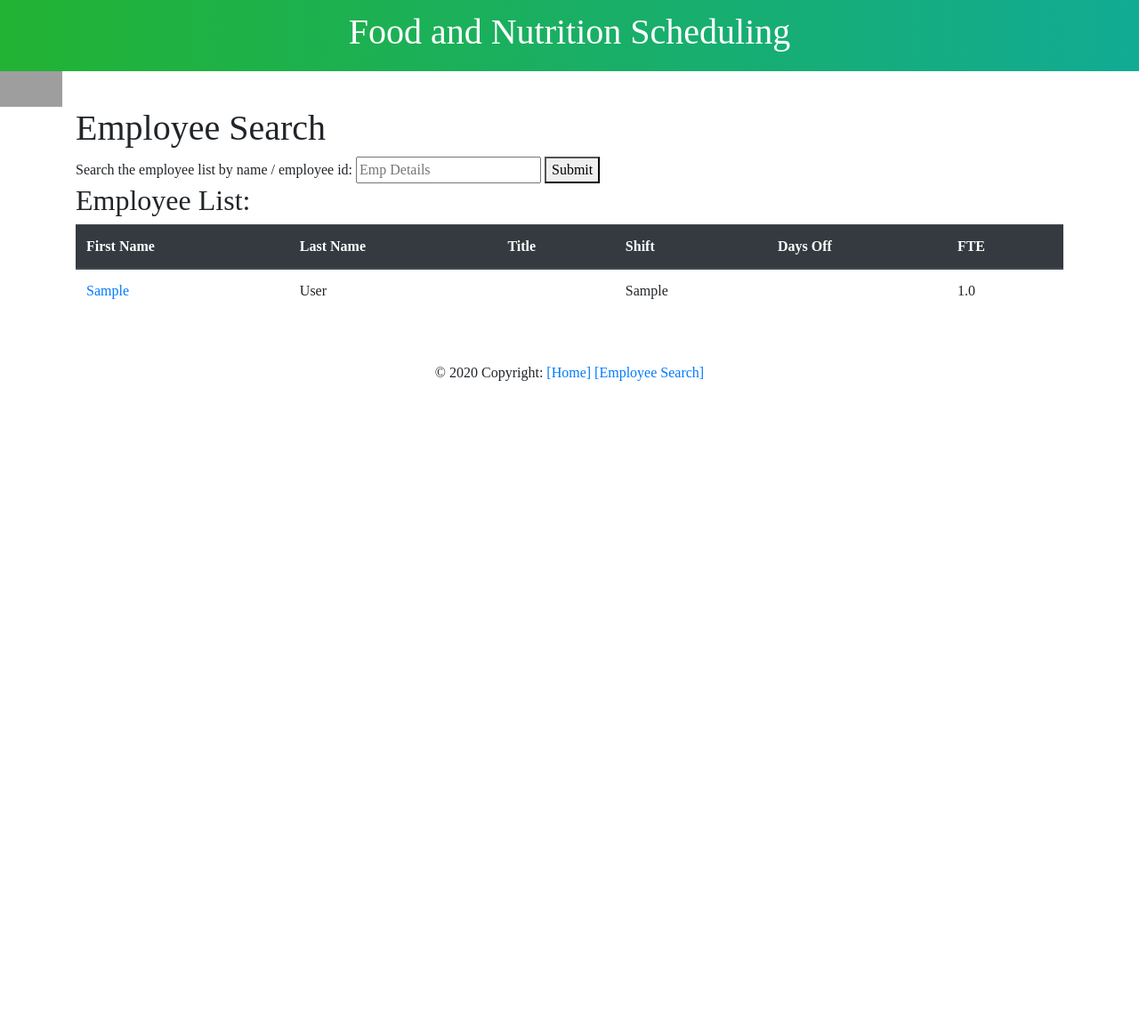
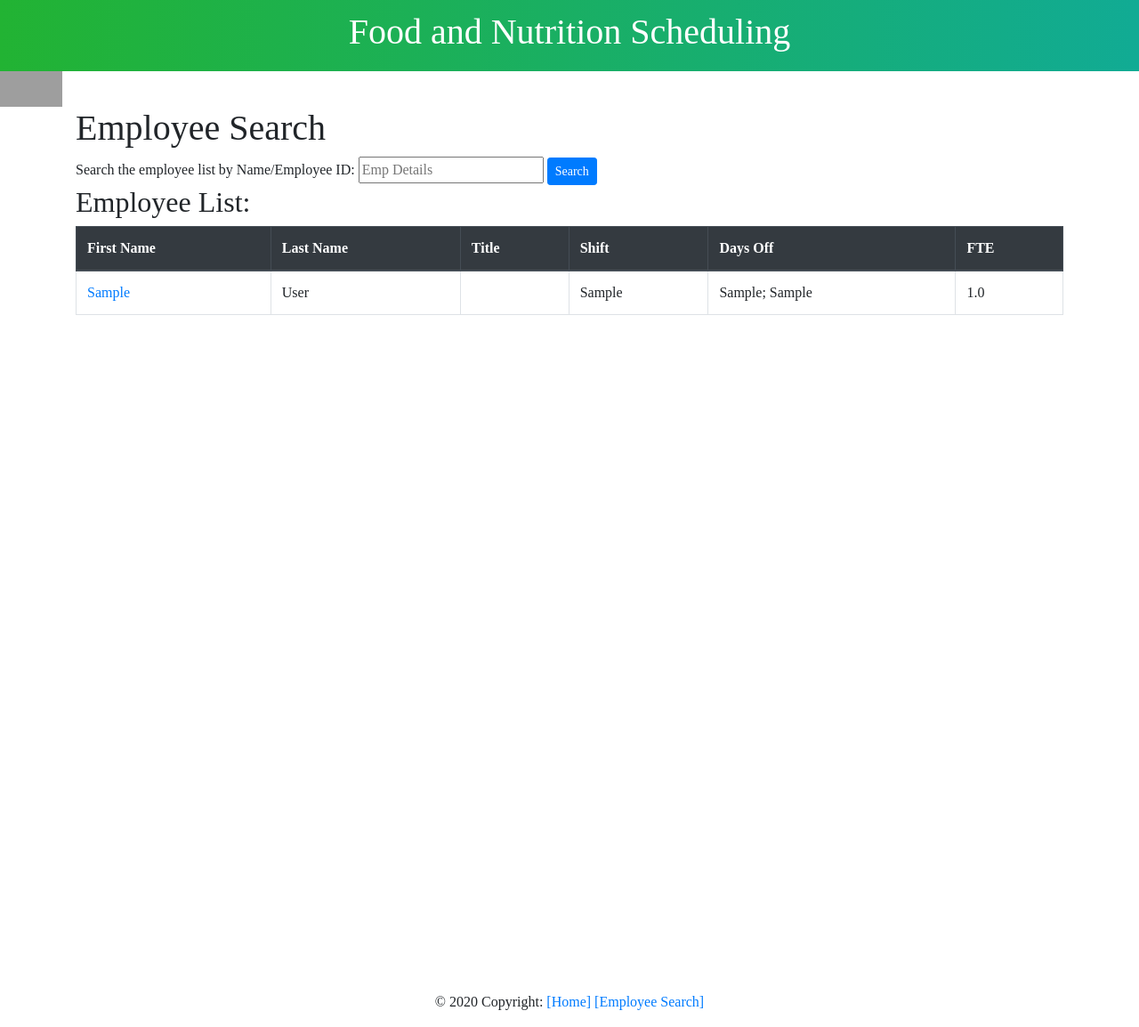
Before and after one commit to bensonmat8/EmpTime, a Flask app: page /EmpSearch in a window 1280 px wide. Shown: the whole page at 89% size. Before the commit the page ends 428 px from the top, so only its background shows below. Run offline with Flask 3, Linux system fonts and the light colour scheme; tables that the repository leaves empty hold one stand-in row (values such as "Sample post"); data that the repository does not hold is empty; some libraries are stand-ins or nearby versions; grey boxes are pictures that could not be loaded.

Commit message:
Updated Emplay search to make the look better and updated weekend off field

```diff
--- a/templates/EmpSearch.html
+++ b/templates/EmpSearch.html
@@ -5,15 +5,17 @@ Employee Search
 {% endblock %}
 
 {% block body %}
+<link rel="stylesheet" href={{ url_for('static',filename='table.css') }}>
 <div>
     <form action="{{ url_for('EmpSearch') }}" method="post">
-        Search the employee list by name / employee id: <input type="text" name="emp_dtl" placeholder="Emp Details">
-        <button id="Submit">Submit</button>
+        Search the employee list by Name/Employee ID: <input type="text" name="emp_dtl" placeholder="Emp Details">
+        <button id="Submit" class="btn btn-primary btn-sm">Search</button>
     </form>
 </div>
 <div>
     <h2>Employee List:</h2>
-    <table class="table">
+    <div class="tableFixHead">
+        <table class="table  table-bordered table-hover">
             <thead class="thead-dark">
                 <tr>
                     <th>First Name</th>
@@ -32,11 +34,12 @@ Employee Search
                     <td>{{item.last_name}}</td>
                     <td>{{item.job.job_name}}</td>
                     <td>{{item.shift}}</td>
-                <td>{{item.days_off}}</td>
+                    <td>{{item.week_1_day_off}}; {{item.week_2_day_off}}</td>
                     <td>{{item.fte}}</td>
                 </tr>
                 {% endfor %}
             </tbody>
         </table>
     </div>
+</div>
 {% endblock %}
--- a/templates/EmployeeEdit.html
+++ b/templates/EmployeeEdit.html
@@ -13,7 +13,7 @@ Add/Edit Employee Details
 <div class="form-group">
     <form action="{{url_for('emp_submit')}}" method="post">
         <div>Employee Number: <input type="text" name="e_num" placeholder="E12345" value="{{dtl.emp_id}}" required>
-            Department: <select  name="dept_id">
+            Department: <select name="dept_id">
                 {% for dp in dept %}
                 <option selected="selected">{{ dp }}</option>
                 {%endfor%}
@@ -44,7 +44,7 @@ Add/Edit Employee Details
             </select>
             FTE (hrs/week): <input type="number" name="fte" required>
             <br>
-            Deactivate user: <input type="checkbox" name="del_ind" >
+            Deactivate user: <input type="checkbox" name="del_ind">
             <br>
             <button id="Submit" {{submit}}>Submit</button>
             <button id="update" {{update}}>Update</button>
--- a/templates/EmployeePage.html
+++ b/templates/EmployeePage.html
@@ -1,7 +1,7 @@
 {% extends "layout.html" %}
 
 {% block heading %}
-Add/Edit Employee Details
+{% if dt %} Edit {% else %} Add {%endif%}Employee Details
 {% endblock %}
 
 {% block body %}
@@ -79,9 +79,11 @@ Add/Edit Employee Details
                     {%endfor%}
                 </select>
             </div>
+            {% if dt %}
             <div class="grid-item">
                 Deactivate user: <input type="checkbox" name="del_ind" {{del_ind}}>
             </div>
+            {% endif %}
             {% if dt.uniq_id is defined %}
             <input type="text" name="uniq_id" value="{{dt.uniq_id}}" hidden>
             <div class="grid-item">Unique ID: {{dt.uniq_id}}</div>
```
Lines whose indentation alone changed are shown as unchanged.
